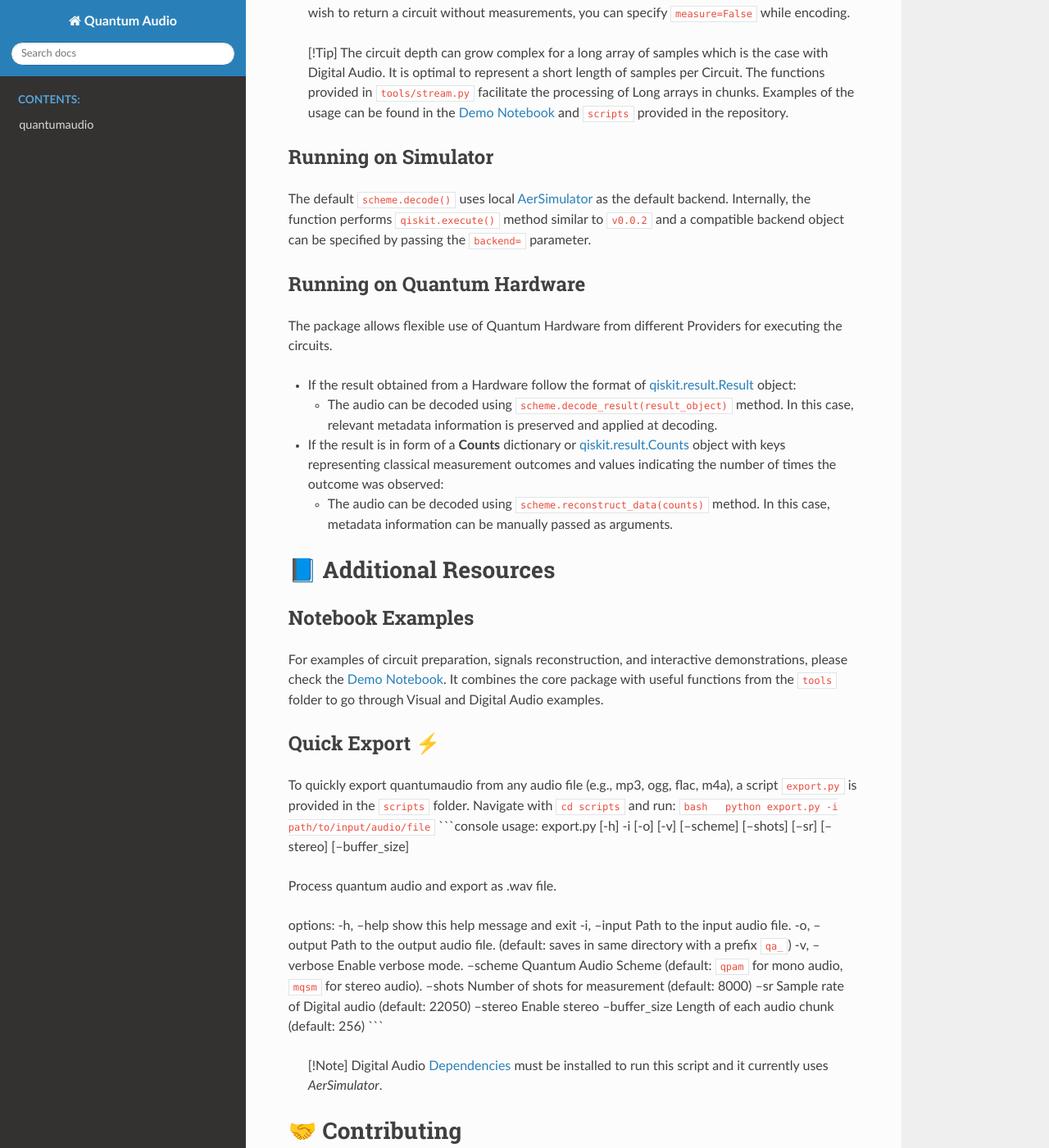
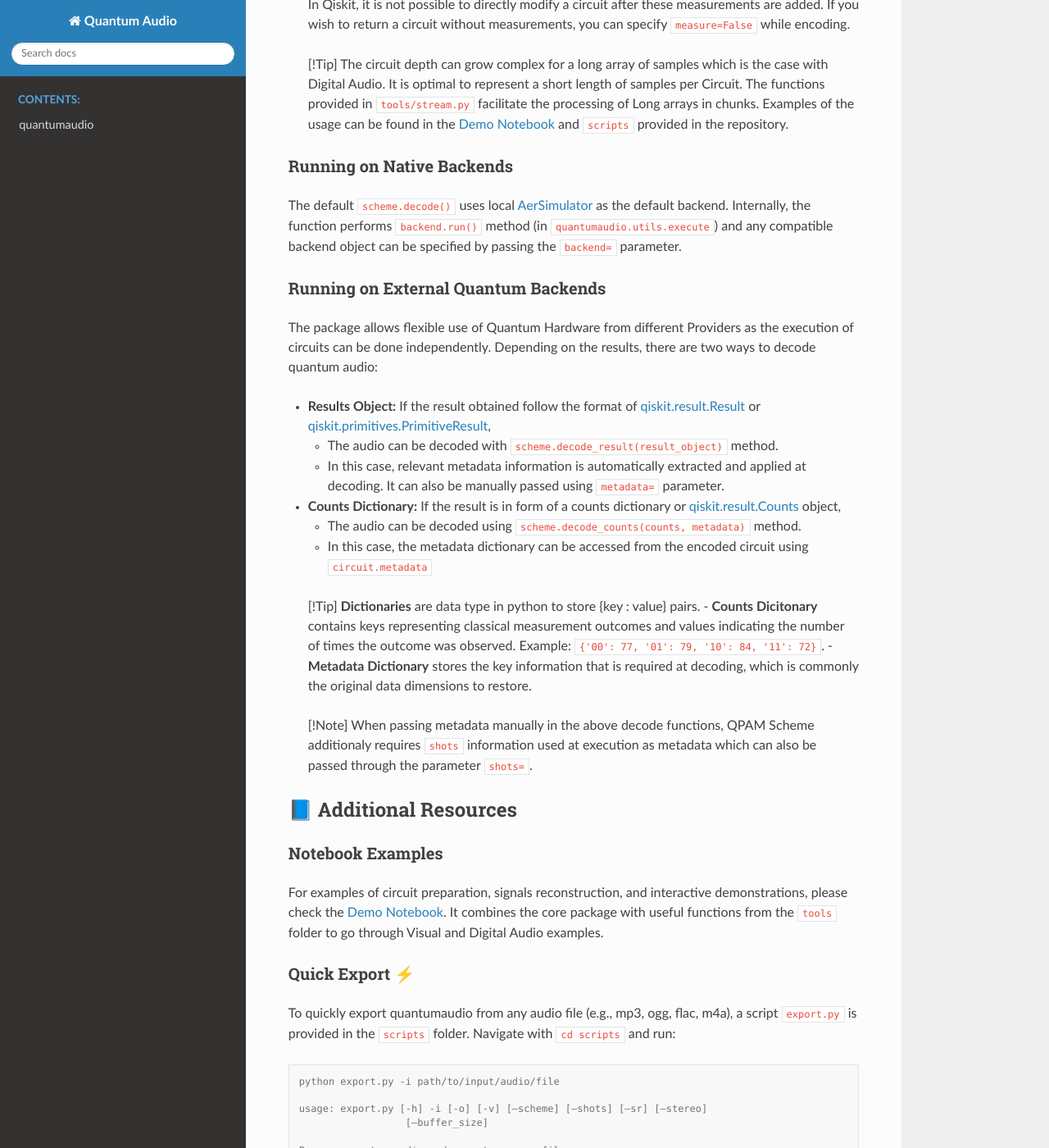
Before and after one commit to moth-quantum/quantum-audio, a Sphinx documentation site: the page built from docs/index.rst, in a window 1280 px wide and 1400 px high, scrolled down 3752 px. Shown: the whole window at 82% size. Built offline with Sphinx 7.4.7 and the Read the Docs theme 2.0.0, drawn with Linux system fonts in a browser that asks for light colours; some of the changed text lies outside the part shown.

Commit message:
updated-docstrings

````diff
--- a/docs/index.rst
+++ b/docs/index.rst
@@ -10,12 +10,13 @@
       :name: quantum-audio
 
    |Python version| |PyPI| |Read the Docs (version)| |LICENSE| |DOI|
+   |Open in Colab|
 
    An open-source Python package for building Quantum Representations of
    Digital Audio using *Qiskit* circuits.
 
 💿 What is Quantum Audio ?
-==========================
+--------------------------
 
 Audio plays a vital role in carrying information and music, traversing
 through domains — from analog and digital formats to engaging our senses
@@ -40,7 +41,7 @@
 -  `Citing <#citing>`__
 
 🔍 Overview
-============
+------------
 
 Modulation Schemes are essential methods for encoding Audio in both
 Analog (such as **FM** 📻) and Digital (such as **PCM** 💻) formats. The
@@ -75,11 +76,18 @@
 -  ``utils`` : Common Utilary functions for Data Processing, Analysis,
    Circuit Preparation, etc.
 
+Additionaly, ``tools`` is provided in the repository which extends the
+core functionality to support Audio and Visual Examples.
+
+   For a quick tour of Quantum Audio, try
+   `Colab <https://colab.research.google.com/drive/1qGWhTLWoxnJsR7tINR6MVGDvk56CX2uE?ts=66c70dcd>`__
+   🚀
+
 🧩 Version Information
-=======================
+-----------------------
 
-Acknowledgment of Previous Version ``v0.0.2``
----------------------------------------------
+Pre-release original version: ``v0.0.2``
+~~~~~~~~~~~~~~~~~~~~~~~~~~~~~~~~~~~~~~~~
 
 This project is derived from research output on Quantum Representations
 of Audio, carried by Interdisciplinary Centre for Computer Music
@@ -97,8 +105,8 @@
    Expression. Thesis. University of Plymouth. Available at:
    https://doi.org/10.24382/5119
 
-Key Changes in the Redeveloped Version ``v0.1.0``
--------------------------------------------------
+Redevelopment: ``v0.1.0``
+~~~~~~~~~~~~~~~~~~~~~~~~~
 
 This project has been completely redeveloped and is now maintained by
 Moth Quantum. https://mothquantum.com
@@ -120,7 +128,7 @@
 
 -  **Dependency Change:**
 
-   -  Support for *Qiskit* is updated from ``v0.22`` to ``v0.46``
+   -  Support for *Qiskit* is updated from ``v0.22`` to ``v1.0+``
 
 -  **Improvements:**
 
@@ -133,15 +141,15 @@
    -  The License is updated from **MIT** to **Apache 2.0**
 
 Migration Guide
----------------
+~~~~~~~~~~~~~~~
 
 If you’re transitioning from the previous version, please check the
 `Migration
-Guide <https://github.com/moth-quantum/quantum-audio/blob/pre-release-docs/MIGRATION.md>`__
+Guide <https://github.com/moth-quantum/quantum-audio/blob/main/MIGRATION.md>`__
 for an overview of the package usability.
 
 🪄 Installation
-================
+----------------
 
 To install the Quantum Audio Package, you can use ``pip`` (included with
 Python) which installs it from
@@ -159,17 +167,16 @@
 
    [!Note] When using ``pip`` commands to install packages and
    dependencies, it’s recommended to use a **virtual environment** to
-   keep them isolated from the system’s Python. This will avoid
-   dependency conflicts especially if you have *Qiskit* version ``1.0``
-   or later installed. Instructions on using a virtual environment are
+   keep them isolated from the system’s Python. This will avoid any
+   dependency conflicts. Instructions on using a virtual environment are
    provided
-   `here <https://github.com/moth-quantum/quantum-audio/blob/pre-release-docs/ENVIRONMENT.md>`__.
+   `here <https://github.com/moth-quantum/quantum-audio/blob/main/ENVIRONMENT.md>`__.
 
 Optional Dependencies
----------------------
+~~~~~~~~~~~~~~~~~~~~~
 
 **Digital Audio Dependencies**
-~~~~~~~~~~~~~~~~~~~~~~~~~~~~~~
+^^^^^^^^^^^^^^^^^^^^^^^^^^^^^^
 
 The core package operates with *numpy* arrays. Dependencies for audio
 file handling to run audio examples in notebook and scripts in the
@@ -184,10 +191,10 @@
    Stereo Audio of ``N`` samples.
 
 **Notebook Dependencies**
-~~~~~~~~~~~~~~~~~~~~~~~~~
+^^^^^^^^^^^^^^^^^^^^^^^^^
 
 The `Demo
-Notebook <https://github.com/moth-quantum/quantum-audio/blob/pre-release-docs/DEMO.ipynb>`__
+Notebook <https://github.com/moth-quantum/quantum-audio/blob/main/DEMO.ipynb>`__
 features interactive elements that require additional dependencies. It
 can be installed using ``pip``: ``pip install quantumaudio[notebook]``
 For local installation from the cloned directory:
@@ -195,7 +202,7 @@
 ``pip install -r requirements-notebook.txt``
 
 🎨 Usage
-=========
+---------
 
 Get started on creating Quantum Audio Representations with just a few
 lines of code.
@@ -204,10 +211,10 @@
 
    # An instance of a scheme can be created using:
    import quantumaudio
-   qpam = quantumaudio.schemes.QPAM() # or simply quantumaudio.QPAM()
+   qpam = quantumaudio.load_scheme('qpam') # or directly access from quantumaudio.schemes.QPAM()
 
    # Define an Input
-   original_data = [ ] # an array of samples
+   original_data = quantumaudio.utils.test_signal() # for a random array of samples (range: -1.0 to 1.0)
 
    # Encoding
    encoded_circuit = qpam.encode(original_data)
@@ -230,80 +237,107 @@
    short length of samples per Circuit. The functions provided in
    ``tools/stream.py`` facilitate the processing of Long arrays in
    chunks. Examples of the usage can be found in the `Demo
-   Notebook <https://github.com/moth-quantum/quantum-audio/blob/pre-release-docs/DEMO.ipynb>`__
+   Notebook <https://github.com/moth-quantum/quantum-audio/blob/main/DEMO.ipynb>`__
    and ``scripts`` provided in the repository.
 
-Running on Simulator
---------------------
+Running on Native Backends
+~~~~~~~~~~~~~~~~~~~~~~~~~~
 
 The default ``scheme.decode()`` uses local
 `AerSimulator <https://github.com/Qiskit/qiskit-aer>`__ as the default
-backend. Internally, the function performs ``qiskit.execute()`` method
-similar to ``v0.0.2`` and a compatible backend object can be specified
-by passing the ``backend=`` parameter.
+backend. Internally, the function performs ``backend.run()`` method (in
+``quantumaudio.utils.execute``) and any compatible backend object can be
+specified by passing the ``backend=`` parameter.
 
-Running on Quantum Hardware
----------------------------
+Running on External Quantum Backends
+~~~~~~~~~~~~~~~~~~~~~~~~~~~~~~~~~~~~
 
 The package allows flexible use of Quantum Hardware from different
-Providers for executing the circuits.
+Providers as the execution of circuits can be done independently.
+Depending on the results, there are two ways to decode quantum audio:
 
--  If the result obtained from a Hardware follow the format of
+-  **Results Object:** If the result obtained follow the format of
    `qiskit.result.Result <https://docs.quantum.ibm.com/api/qiskit/qiskit.result.Result>`__
-   object:
+   or
+   `qiskit.primitives.PrimitiveResult <https://docs.quantum.ibm.com/api/qiskit/qiskit.primitives.PrimitiveResult>`__,
+
+   -  The audio can be decoded with
+      ``scheme.decode_result(result_object)`` method.
+   -  In this case, relevant metadata information is automatically
+      extracted and applied at decoding. It can also be manually passed
+      using ``metadata=`` parameter.
+
+-  **Counts Dictionary:** If the result is in form of a counts
+   dictionary or
+   `qiskit.result.Counts <https://docs.quantum.ibm.com/api/qiskit/qiskit.result.Counts>`__
+   object,
 
    -  The audio can be decoded using
-      ``scheme.decode_result(result_object)`` method. In this case,
-      relevant metadata information is preserved and applied at
-      decoding.
+      ``scheme.decode_counts(counts, metadata)`` method.
+   -  In this case, the metadata dictionary can be accessed from the
+      encoded circuit using ``circuit.metadata``
 
--  If the result is in form of a **Counts** dictionary or
-   `qiskit.result.Counts <https://docs.quantum.ibm.com/api/qiskit/qiskit.result.Counts>`__
-   object with keys representing classical measurement outcomes and
-   values indicating the number of times the outcome was observed:
+..
 
-   -  The audio can be decoded using ``scheme.reconstruct_data(counts)``
-      method. In this case, metadata information can be manually passed
-      as arguments.
+   [!Tip] **Dictionaries** are data type in python to store {key :
+   value} pairs. - **Counts Dicitonary** contains keys representing
+   classical measurement outcomes and values indicating the number of
+   times the outcome was observed. Example:
+   ``{'00': 77, '01': 79, '10': 84, '11': 72}``. - **Metadata
+   Dictionary** stores the key information that is required at decoding,
+   which is commonly the original data dimensions to restore.
+
+   [!Note] When passing metadata manually in the above decode functions,
+   QPAM Scheme additionaly requires ``shots`` information used at
+   execution as metadata which can also be passed through the parameter
+   ``shots=``.
 
 📘 Additional Resources
-========================
+------------------------
 
 Notebook Examples
------------------
+~~~~~~~~~~~~~~~~~
 
 For examples of circuit preparation, signals reconstruction, and
 interactive demonstrations, please check the `Demo
-Notebook <https://github.com/moth-quantum/quantum-audio/blob/pre-release-docs/DEMO.ipynb>`__.
+Notebook <https://github.com/moth-quantum/quantum-audio/blob/main/DEMO.ipynb>`__.
 It combines the core package with useful functions from the ``tools``
 folder to go through Visual and Digital Audio examples.
 
 Quick Export ⚡️
----------------
+~~~~~~~~~~~~~~~
 
 To quickly export quantumaudio from any audio file (e.g., mp3, ogg,
 flac, m4a), a script ``export.py`` is provided in the ``scripts``
 folder. Navigate with ``cd scripts`` and run:
-``bash   python export.py -i path/to/input/audio/file`` \```console
-usage: export.py [-h] -i [-o] [-v] [–scheme] [–shots] [–sr] [–stereo]
-[–buffer_size]
 
-Process quantum audio and export as .wav file.
+.. code-block:: console
 
-options: -h, –help show this help message and exit -i, –input Path to
-the input audio file. -o, –output Path to the output audio file.
-(default: saves in same directory with a prefix ``qa_``) -v, –verbose
-Enable verbose mode. –scheme Quantum Audio Scheme (default: ``qpam`` for
-mono audio, ``mqsm`` for stereo audio). –shots Number of shots for
-measurement (default: 8000) –sr Sample rate of Digital audio (default:
-22050) –stereo Enable stereo –buffer_size Length of each audio chunk
-(default: 256) \``\`
+    python export.py -i path/to/input/audio/file
 
-   [!Note] Digital Audio `Dependencies <#installation>`__ must be
-   installed to run this script and it currently uses *AerSimulator*.
+    usage: export.py [-h] -i [-o] [-v] [–scheme] [–shots] [–sr] [–stereo]
+                      [–buffer_size]
+
+    Process quantum audio and export as .wav file.
+
+    options:
+      -h, –help        show this help message and exit
+      -i, –input       Path to the input audio file.
+                       (default: saves in same directory with a prefix ``qa_``)
+      -o, –output      Path to the output audio file.
+      -v, –verbose     Enable verbose mode.
+      –scheme          Quantum Audio Scheme (default: ``qpam`` for mono audio,
+                       ``mqsm`` for stereo audio).
+      –shots           Number of shots for measurement (default: 8000)
+      –sr              Sample rate of Digital audio (default: 22050)
+      –stereo          Enable stereo
+      –buffer_size     Length of each audio chunk (default: 256)
+
+[!Note] Digital Audio `Dependencies <#installation>`__ must be
+installed to run this script and it currently uses *AerSimulator*.
 
 🤝 Contributing
-================
+----------------
 
 Contributions to Quantum Audio are welcome! This package is designed to
 be a versatile tool for both research and artistic exploration.
@@ -323,21 +357,20 @@
 
 For more information on contributing to Code and Documentation, please
 review `Contributing
-Guidelines <https://github.com/moth-quantum/quantum-audio/blob/pre-release-docs/CONTRIBUTING.md>`__
+Guidelines <https://github.com/moth-quantum/quantum-audio/blob/main/CONTRIBUTING.md>`__
 
 🚩 Future Releases
-===================
+-------------------
 
 We’re excited to keep the package updated with features and improvements
-as the community evolves! Quantum Audio Package ``v0.1.0`` is a gradual
-upgrade from ``v0.0.2`` with a focus on the core architectural changes.
-In future releases, we plan to extend support to Qiskit ``v1.0+``. We
-also plan to introduce other schemes from Quantum Audio Literature along
-with Base Scheme Classes to support a generic structure for future
-contributions.
+as the community evolves! Quantum Audio Package ``v0.1.0`` is a upgrade
+from ``v0.0.2`` with a focus on the core architectural changes. In
+future releases, we plan to introduce other schemes from Quantum Audio
+Literature along with Base Scheme Class Categories to support a generic
+structure for further contributions.
 
 ✅ Citing
-==========
+----------
 
 If you use this code or find it useful in your research, please consider
 citing: `DOI <>`__
@@ -345,7 +378,7 @@
 --------------
 
 📜 Copyright
-============
+------------
 
 Copyright 2024 Moth Quantum
 
@@ -360,7 +393,7 @@
 limitations under the License.
 
 📧 Contact
-==========
+----------
 
 If you have any questions or need further assistance, please feel free
 to contact Moth Quantum at hello@mothquantum.com
@@ -369,10 +402,11 @@
 .. |PyPI| image:: https://img.shields.io/pypi/v/quantumaudio
 .. |Read the Docs (version)| image:: https://img.shields.io/readthedocs/quantumaudio/latest?label=API%20docs
 .. |LICENSE| image:: https://img.shields.io/badge/License-Apache%202.0-blue.svg
-   :target: https://github.com/moth-quantum/quantum-audio/blob/pre-release-docs/LICENSE
+   :target: https://github.com/moth-quantum/quantum-audio/blob/main/LICENSE
 .. |DOI| image:: https://zenodo.org/badge/DOI/10.1234/zenodo.123456.svg
    :target: https://doi.org/
-
+.. |Open in Colab| image:: https://colab.research.google.com/assets/colab-badge.svg
+   :target: https://colab.research.google.com/drive/1qGWhTLWoxnJsR7tINR6MVGDvk56CX2uE?ts=66c70dcd
 
 Quantum Audio documentation
 ===========================
--- a/docs/quantumaudio.rst
+++ b/docs/quantumaudio.rst
@@ -2,7 +2,7 @@
 ====================
 
 .. automodule:: quantumaudio
-   :members:
+   :members: load_scheme
    :undoc-members:
    :show-inheritance:
 
````
Also changed, not shown: other parts of docs/index.rst (+3 -3 lines), docs/quantumaudio.schemes.rst (+13 -16 lines), docs/quantumaudio.utils.rst (+10 -13 lines), docs/conf.py (line endings or trailing spaces).
